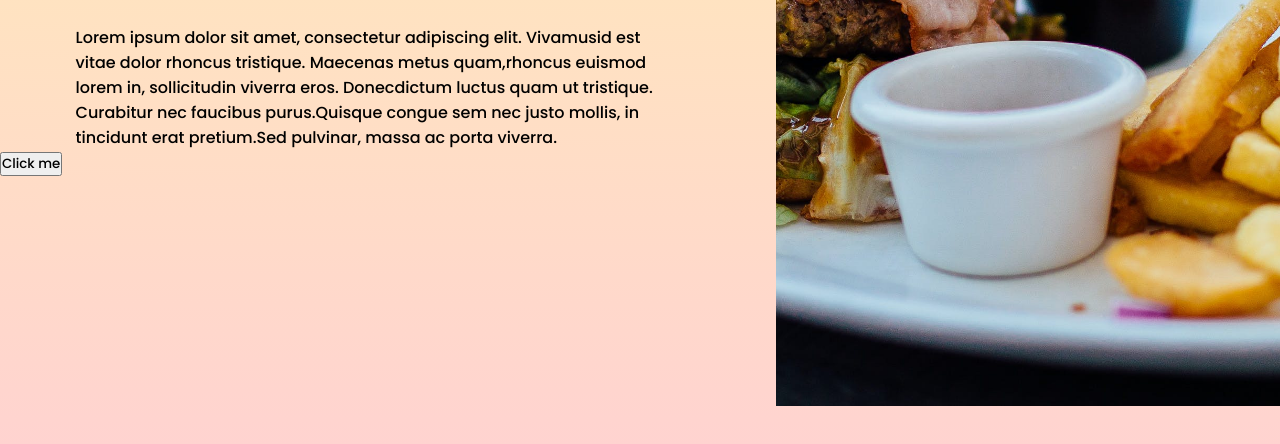
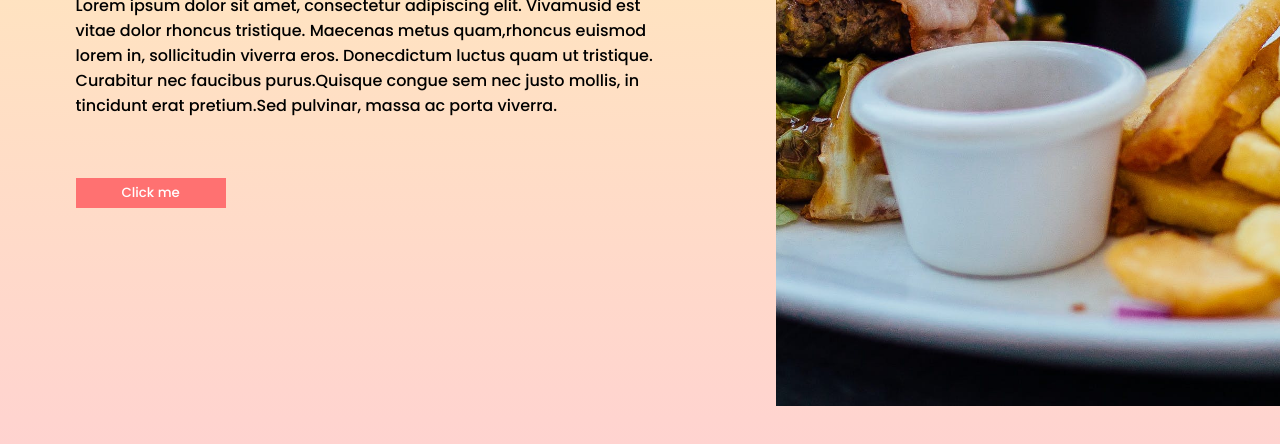
Before and after one commit to itsme328/Simplotel, a plain HTML site: page Simplotel Assignment/index.html in a window 1280 px wide. Shown: the part 352-796 px from the top of the page. Drawn offline with Linux system fonts and the light colour scheme.

Commit message:
style.css

```diff
--- a/Simplotel Assignment/style.css
+++ b/Simplotel Assignment/style.css
@@ -30,6 +30,16 @@
     height: 88%;
     align-items: center;
     overflow: hidden;
+  }
+
+  button{
+    margin-left: 10%;
+    margin-top: 8%;
+    background: rgba(255,113,113,255);
+    border: 0px;
+    width: 150px;
+    height: 30px;
+    color: white;
   }
 
   .col {
```
